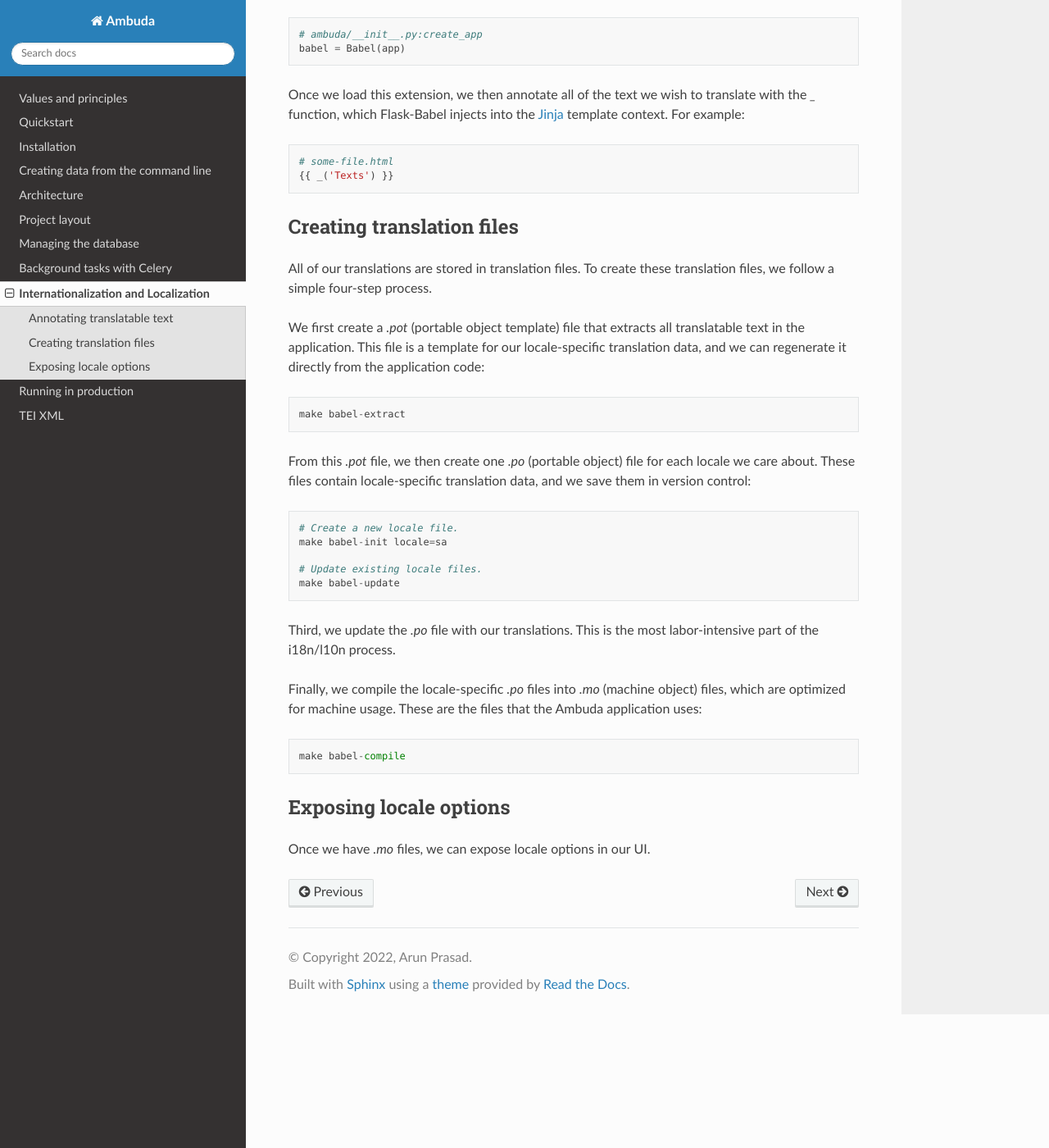
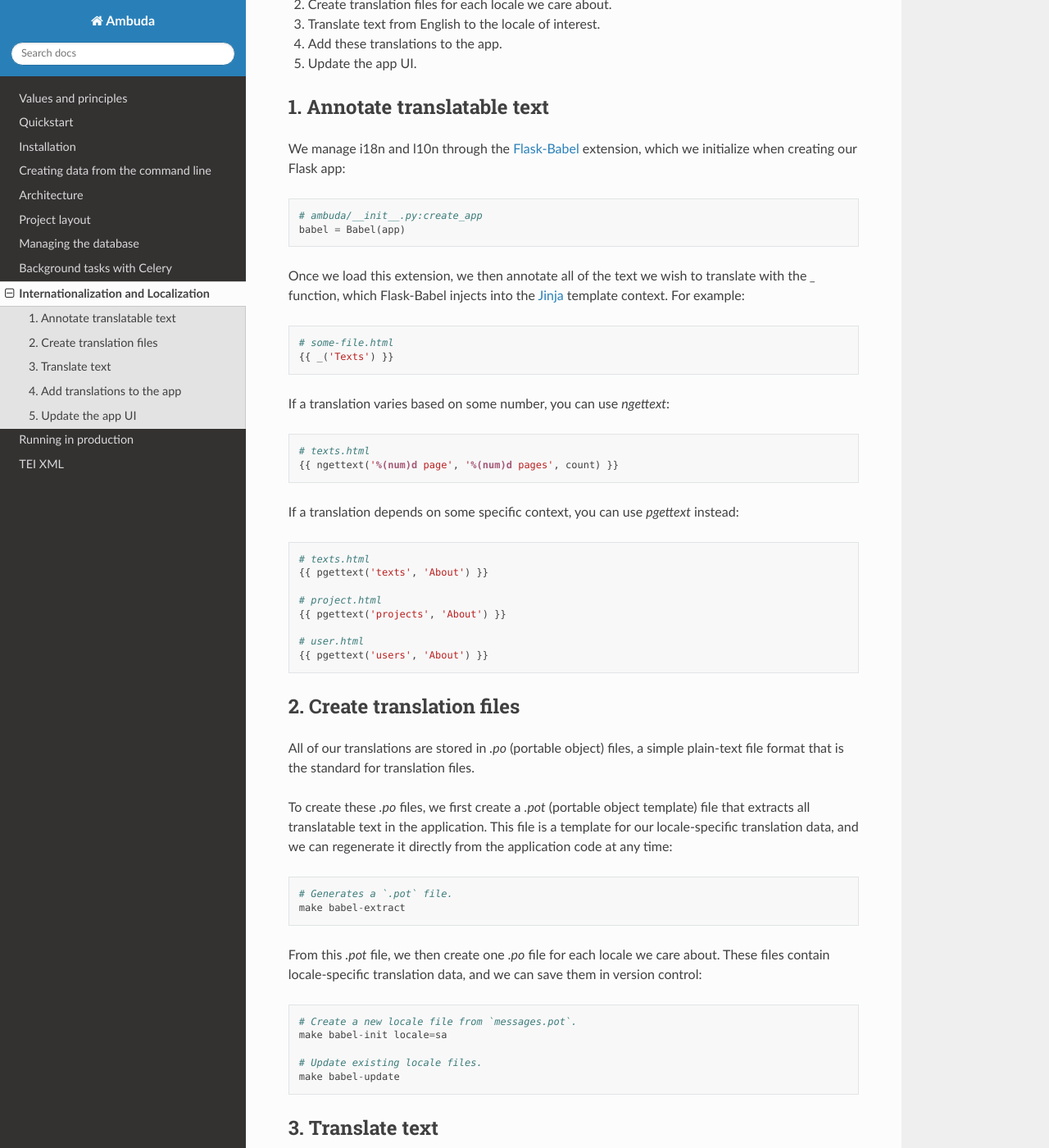
Before and after one commit to ambuda-org/ambuda, a Sphinx documentation site: the page built from docs/i18n-and-l10n.rst, in a window 1280 px wide and 1400 px high, scrolled down 603 px. Shown: the whole window at 82% size. Built offline with Sphinx 7.4.7 and the Read the Docs theme 2.0.0, drawn with Linux system fonts in a browser that asks for light colours; some of the changed text lies outside the part shown.

Commit message:
Update i18n docs
Update our i18n docs with details on our current process, including how
we use Transifex.

```diff
--- a/docs/i18n-and-l10n.rst
+++ b/docs/i18n-and-l10n.rst
@@ -1,23 +1,32 @@
 Internationalization and Localization
 =====================================
 
+.. note::
+    This doc is for software engineers who want to add new translation files to
+    the Ambuda application. If you want to help translate but aren't interested
+    in the technical details, join our translation effort here:
+
+    https://www.transifex.com/ambuda/ambuda
+
+
 Internationalization and localization, or **i18n and l10n** for short, are how
 we prepare a website for multiple regions and languages. We use i18n and l10n
-to present Ambuda's interface in multiple languages. As of this document, we
-have default support for English and limited support for Sanskrit.
+to present Ambuda's interface in multiple languages.
 
 This doc describes our i18n and l10n process so that you can maintain existing
 i18n/l10n logic and add a new locale to the site.
 
-Roughly, our process has three steps:
+Roughly, our process has five steps:
 
-1. First, we annotate all translatable text in the application.
-2. Next, we create translation files for each locale we care about.
-3. Finally, we expose these locale options to the end user.
+1. Annotate all translatable text in the app.
+2. Create translation files for each locale we care about.
+3. Translate text from English to the locale of interest.
+4. Add these translations to the app.
+5. Update the app UI.
 
 
-Annotating translatable text
-----------------------------
+1. Annotate translatable text
+-----------------------------
 
 We manage i18n and l10n through the `Flask-Babel`_ extension, which we
 initialize
@@ -33,44 +42,90 @@ template context. For example::
     # some-file.html
     {{ _('Texts') }}
 
+If a translation varies based on some number, you can use `ngettext`::
+
+    # texts.html
+    {{ ngettext('%(num)d page', '%(num)d pages', count) }}
+
+If a translation depends on some specific context, you can use `pgettext`
+instead::
+
+    # texts.html
+    {{ pgettext('texts', 'About') }}
+
+    # project.html
+    {{ pgettext('projects', 'About') }}
+
+    # user.html
+    {{ pgettext('users', 'About') }}
+
+
 .. _`Flask-Babel`: https://python-babel.github.io/flask-babel/
 .. _Jinja: https://jinja.palletsprojects.com/en/3.1.x/
 
 
-Creating translation files
---------------------------
+2. Create translation files
+---------------------------
 
-All of our translations are stored in translation files. To create these
-translation files, we follow a simple four-step process.
+All of our translations are stored in `.po` (portable object) files, a simple
+plain-text file format that is the standard for translation files.
 
-We first create a `.pot` (portable object template) file that extracts all
-translatable text in the application. This file is a template for our
-locale-specific translation data, and we can regenerate it directly from the
-application code::
+To create these `.po` files, we first create a `.pot` (portable object
+template) file that extracts all translatable text in the application. This
+file is a template for our locale-specific translation data, and we can
+regenerate it directly from the application code at any time::
 
+    # Generates a `.pot` file.
     make babel-extract
 
-From this `.pot` file, we then create one `.po` (portable object) file for each
-locale we care about. These files contain locale-specific translation data, and
-we save them in version control::
+From this `.pot` file, we then create one `.po` file for each locale we care
+about. These files contain locale-specific translation data, and we can save
+them in version control::
 
-    # Create a new locale file.
+    # Create a new locale file from `messages.pot`.
     make babel-init locale=sa
 
     # Update existing locale files.
     make babel-update
 
-Third, we update the `.po` file with our translations. This is the most
-labor-intensive part of the i18n/l10n process.
 
-Finally, we compile the locale-specific `.po` files into `.mo` (machine object)
-files, which are optimized for machine usage. These are the files that the
-Ambuda application uses::
+3. Translate text
+-----------------
+
+We do our translation work through `Transifex`_, a user-friendly UI for
+managing translation projects. You can find our translation project `here`_.
+
+.. _`Transifex`: https://www.transifex.com/
+.. _`here`: https://www.transifex.com/ambuda/ambuda
+
+
+On Transifex, you can upload a `.pot` file as a template for the entire
+project, and you can also upload `.po` files per locale.
+
+
+4. Add translations to the app
+------------------------------
+
+Finally, we download the `.po` files created by Transifex and add them to the
+`ambuda` repo. All of our translation files should be named with this
+convention::
+
+    ambuda/translations/<locale>/LC_MESSAGES/messages.po
+
+where `<locale>` is a short locale code like `sa`.
+
+The Ambuda application cannot use these files directly. Instead, we must first
+compile these `.po` files into `.mo` (machine object) files, which are
+optimized for machine usage. You can do so with::
 
     make babel-compile
 
 
-Exposing locale options
------------------------
+5. Update the app UI
+--------------------
 
-Once we have `.mo` files, we can expose locale options in our UI.
+Finally, we update the app UI so that our new locale is available to the end
+user.
+
+As of 10 September 2022, our UI is a simple list of links in the Ambuda footer.
+Just update the footer and verify that everything works on your dev server.
```
